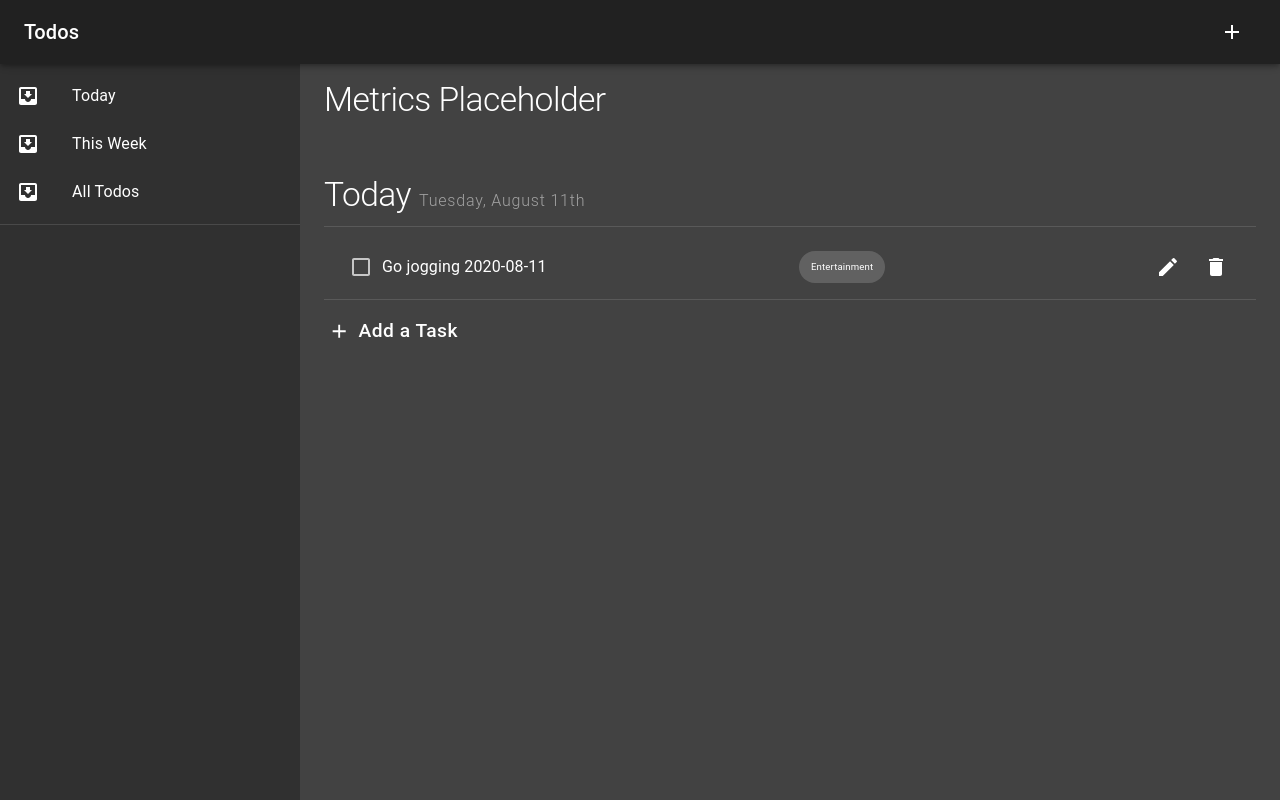
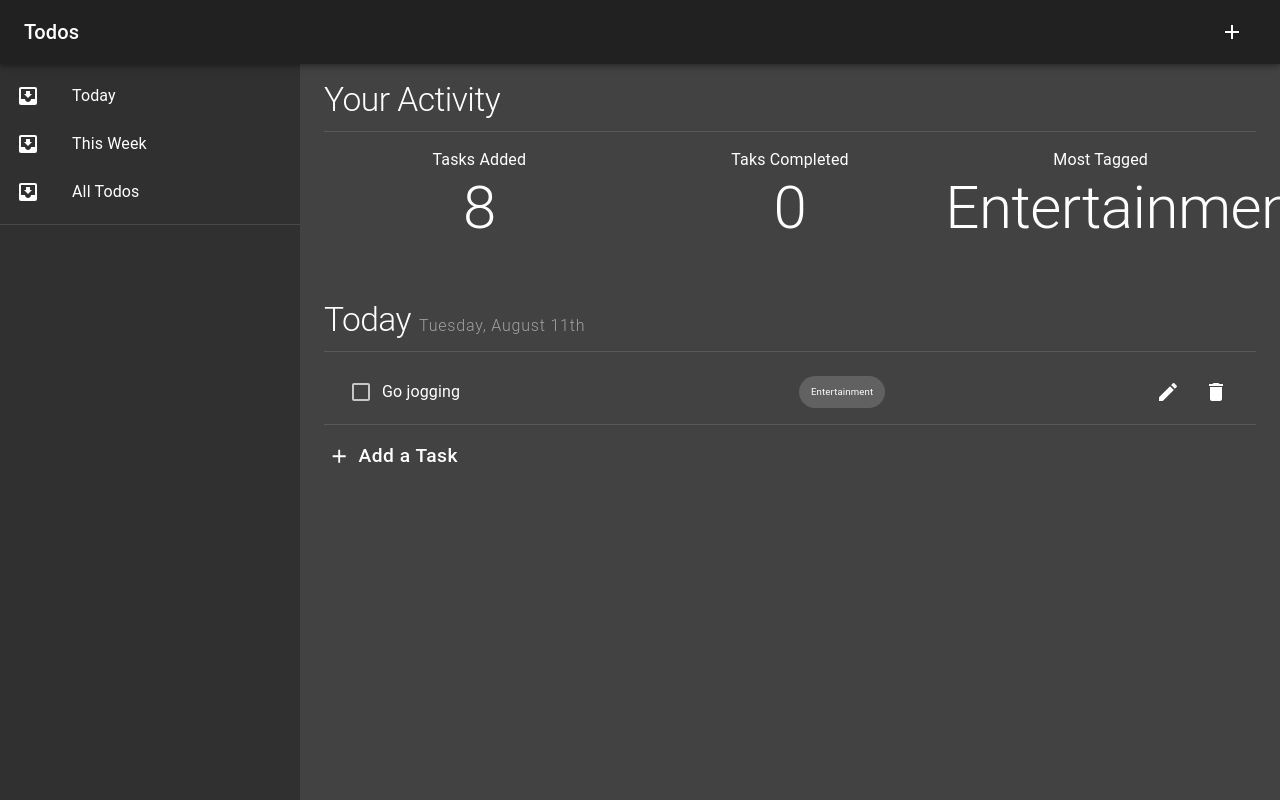
Before and after one commit to Slowcobo/todo, a React (Create React App) app: page / in a window 1280 px wide. Built offline with nearby package versions, Linux system fonts and the light colour scheme.

Commit message:
Add TodoMetrics

```diff
--- a/src/Todo.js
+++ b/src/Todo.js
@@ -39,7 +39,7 @@ function Todo({ id, task, date, tags, completed }) {
             width: "100%",
           }}
         >
-          {task} {date}
+          {task}
         </ListItemText>
 
         <div style={{ width: "100%" }}>
--- a/src/TodoDashboard.js
+++ b/src/TodoDashboard.js
@@ -2,6 +2,7 @@ import React from "react";
 import { makeStyles } from "@material-ui/core/styles";
 import Grid from "@material-ui/core/Grid";
 import Typography from "@material-ui/core/Typography";
+import TodoMetrics from "./TodoMetrics";
 import TodosToday from "./TodosToday";
 
 const useStyles = makeStyles((theme) => ({
@@ -19,7 +20,8 @@ export default function TodoDashboard() {
   return (
     <Grid container className={classes.root}>
       <Grid item xs={12}>
-        <Typography variant="h1">Metrics Placeholder</Typography>
+
+        <TodoMetrics />
       </Grid>
       <Grid item xs={12}>
         <TodosToday />
--- /dev/null
+++ b/src/TodoMetrics.js
@@ -0,0 +1,52 @@
+import React, { useContext } from "react";
+import Grid from "@material-ui/core/Grid";
+import Typography from "@material-ui/core/Typography";
+import Divider from "@material-ui/core/Divider";
+import { TodosContext } from "./contexts/todos.context";
+import defaultTags from "./defaultTags";
+
+export default function TodoMetrics() {
+  const todos = useContext(TodosContext);
+  const todosCompleted = todos.filter((todo) => todo.completed);
+
+  const getActiveTag = () => {
+    let tagCount = 0;
+    let activeTag;
+
+    defaultTags.forEach((tag) => {
+      const length = todos.filter((todo) =>
+        todo.tags.some((todoTag) => todoTag.id === tag.id)
+      ).length;
+      if (length > tagCount) {
+        tagCount = length;
+        activeTag = tag;
+      }
+    });
+    return activeTag;
+  };
+
+  const activeTag = getActiveTag().label;
+
+  return (
+    <Grid container>
+      <Grid item xs={12}>
+        <Typography variant="h1" gutterBottom>
+          Your Activity
+        </Typography>
+        <Divider style={{ marginBottom: "1rem" }} />
+      </Grid>
+      <Grid item xs={12} md={4} style={{ textAlign: "center" }}>
+        <Typography>Tasks Added</Typography>
+        <Typography variant="h2">{todos.length}</Typography>
+      </Grid>
+      <Grid item xs={12} md={4} style={{ textAlign: "center" }}>
+        <Typography>Taks Completed</Typography>
+        <Typography variant="h2">{todosCompleted.length}</Typography>
+      </Grid>
+      <Grid item xs={12} md={4} style={{ textAlign: "center" }}>
+        <Typography>Most Tagged</Typography>
+        <Typography variant="h2">{activeTag}</Typography>
+      </Grid>
+    </Grid>
+  );
+}
```
